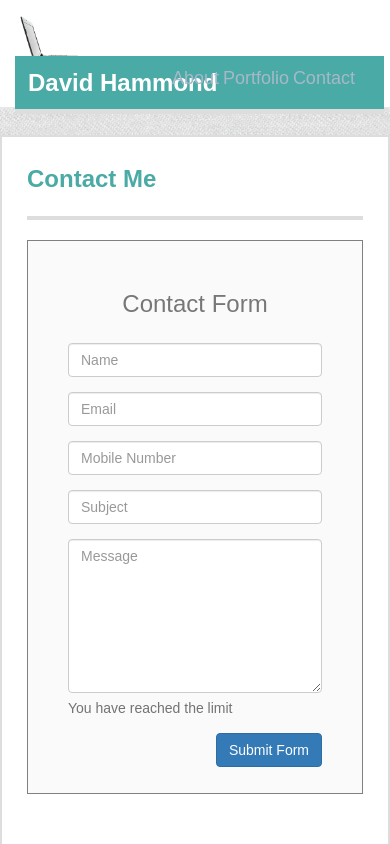
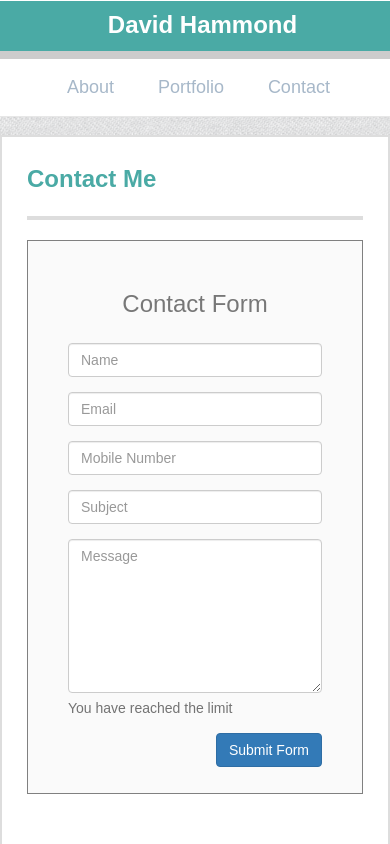
Before and after one commit to 901david/Bootstrap-Portfolio, a plain HTML site: page contact.html in a window 390 px wide. Shown: the top 844 px of the page. Drawn offline with nearby package versions, Linux system fonts and the light colour scheme.

Commit message:
About page looking good tackling portfolio

```diff
--- a/contact.html
+++ b/contact.html
@@ -17,8 +17,9 @@
 			<div class="navbar-header">
 				<a class="navbar-brand" href="about.html">
 
-					<img class="imgsize pull-left img-responsive" alt="David Hammond" src="assets/images/favicon.png">
-					<span class="h1 index">David Hammond</span>
+					<div class="boxFix">
+					<span class="h1">David Hammond</span>
+					</div>
 
 
 
--- a/style.css
+++ b/style.css
@@ -106,11 +106,8 @@ footer {
 	color:white;
 	font-size: 24px;
 	font-weight: bolder;
-	width:100%;
-	max-width:500px;
-	line-height:49px;
-	background-color: #4AAAA5;
-	padding: 23px;
+	line-height:47px;
+	white-space: nowrap;
 }
 .bannerCreate {
     width: 100%;
@@ -142,15 +139,20 @@ footer {
 	border: 1px solid GREY;
 	}
 
+.boxFix {
+	width:300px;
+	position:relative;
+	right:13px;
+	bottom:14px;
+	height:50px;
+	background-color: #4AAAA5;
+	text-align: center;
+}
+
 /*This will contain My media queries*/
 @media  screen and (min-width: 1200px) {
 .connectionBorder {
 	margin-top:0;
-}
-
-.navbar-brand span {
-	line-height:22px;
-	padding:12px;
 }
 .imgsize {
 	width:40px;
@@ -164,10 +166,7 @@ footer {
 }
 }
 @media screen and (max-width: 1199px) and (min-width:  992px) {
-.navbar-brand span {
-	line-height:21px;
-	padding:12px;
-}
+
 .navbar-right {
 	float: right!important;
     margin-right: -10px;
@@ -177,13 +176,13 @@ footer {
 	font-size: 16px;
 	line-height: 25px;
 }
+.centerIcons {
+	margin-left: 7px;
+}
 
 }
 @media screen and (max-width: 991px) and (min-width: 768px) {
-.navbar-brand span {
-	line-height:19px;
-	padding:13px;
-}
+
 .navbar-right {
 	float: right!important;
     margin-right: -10px;
@@ -216,16 +215,22 @@ footer {
 body{
 	padding-top: 135px;
 	}
-.navbar-brand span {
-	line-height:19px;
-	padding:13px 454px 13px 13px;
-	border-bottom:5px solid #DDDDDD;
-	white-space: nowrap;
+.boxFix {
+	width:768px;
+	right:15px;
+	height:58px;
+	border-bottom: 8px solid #CCCCCC;
 }
 .navbar-right {
 
-    margin-left: 263px;
+    margin-left: 212px;
     line-height: 56px;
+    margin-top: 9px;
+
+}
+.navbar-right a {
+	padding-left: 20px;
+	padding-right: 20px;
 }
 .imgsize {
 	width:80px;
@@ -249,13 +254,20 @@ body{
 	font-size: 28px;
 }
 }
+@media screen and (max-width: 555px) {
+	.navbar-right {
+		margin-left: 110px;
+	}
+	.boxFix {
+		width:555px;
+	}
+}
 @media screen and (max-width: 480px) {
-.navbar-brand span {
-	padding:13px 167px 13px 13px;
-
+.boxFix {
+	width:480px;
 }
 .navbar-right {
-	margin-left: 157px;
+	margin-left: 67px;
 }
 .spaceBetweenFix {
 	margin-top: 18px;
@@ -268,4 +280,37 @@ body{
 	font-size: 24px;
 }
 }
+@media screen and (max-width: 405px) {
+	.boxFix {
+	width:405px;
 }
+.navbar-right {
+	margin-left: 32px;
+}
+}
+@media screen and (max-width: 375px) {
+	.boxFix {
+	width:375px;
+}
+.navbar-right {
+	margin-left: 25px;
+}
+}
+@media screen and (max-width: 360px) {
+	.boxFix {
+	width:360px;
+}
+.navbar-right {
+	margin-left: 73px;
+}
+.navbar-right a {
+	padding: 0;
+}
+@media screen and (max-width: 300px) {
+	.boxFix {
+		width:300px;
+	}
+	.navbar-right {
+		margin-left: 50px;
+	}
+}
```
Also changed, not shown: index.html (+2 -1 lines), portfolio.html (+3 -2 lines).
